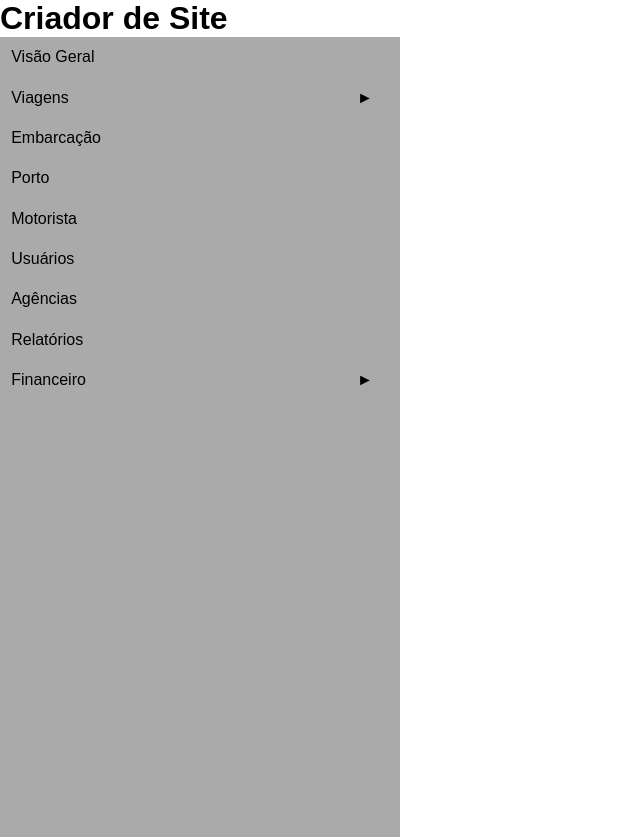
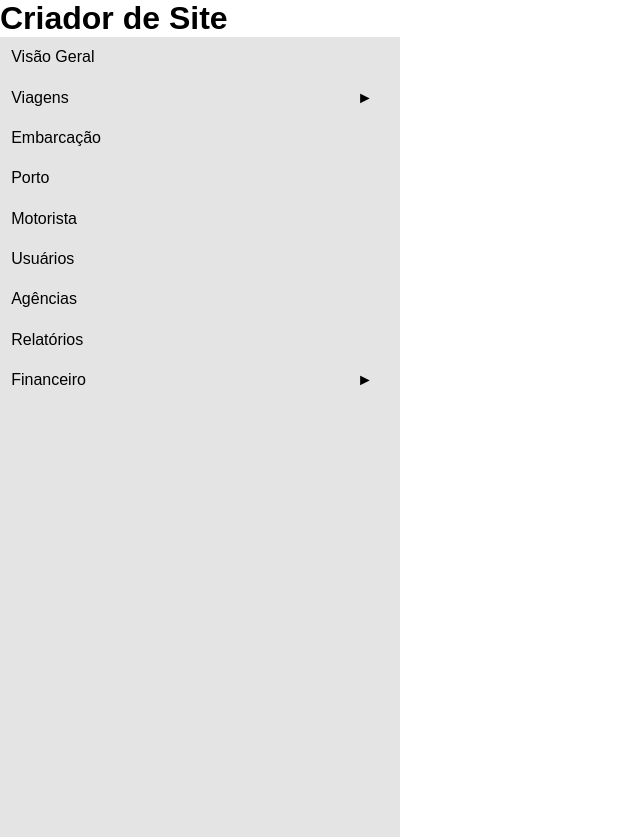
Before and after one commit to RafaelRF99/create-site, a Next.js app: page / in a window 1280 px wide. Shown: the whole page, without its empty margins (0-640 px from the left). Built offline with nearby package versions, Linux system fonts and the light colour scheme; a web font is replaced by a local one.

Commit message:
style: color + hr

```diff
--- a/src/components/SideBar/SideBar.module.scss
+++ b/src/components/SideBar/SideBar.module.scss
@@ -3,7 +3,8 @@
     min-height: 100vh;
     height: 100%;
 
-    background-color: #0005;
+    background-color: #8f8f8f3e;
+    color: #000;
 
     .top {
         display: none;
@@ -33,6 +34,10 @@
 
             padding: 0 1rem;
         }
+
+        &:hover {
+            color: #787878;
+        }
     }
 
     .list {
@@ -45,6 +50,12 @@
             gap: 0.6rem;
 
             cursor: pointer;
+
+            li {
+                &:hover {
+                    color: #787878;
+                }
+            }
         }
     }
 }
--- a/src/components/SideBar/index.tsx
+++ b/src/components/SideBar/index.tsx
@@ -65,6 +65,7 @@ export default function SideBar() {
                                         >
                                             <li>{item.options.option1.item}</li>
                                         </Link>
+                                        <hr />
                                         <Link
                                             href={
                                                 item.options.option2
```
